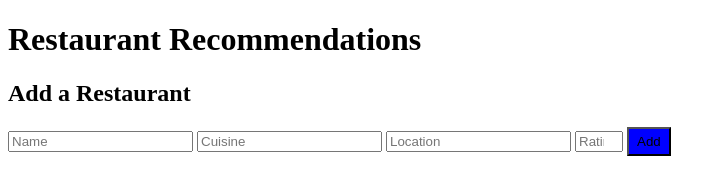
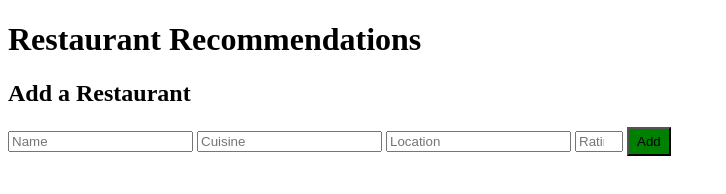
Before and after one commit to s222337266/restaurant-recommendation-app, a website: page public/index.html in a window 1280 px wide. Shown: the whole page, without its empty margins (0-726 px from the left). Drawn offline with Linux system fonts and the light colour scheme; no server answers.

Commit message:
CHange button color to green

```diff
--- a/public/index.html
+++ b/public/index.html
@@ -42,7 +42,7 @@
         <input type="text" id="cuisine" placeholder="Cuisine" required />
         <input type="text" id="location" placeholder="Location" required />
         <input type="number" id="rating" placeholder="Rating" required min="1" max="5" />
-        <button type="submit" style="background-color: blue; padding: 5px 8px;">Add</button>
+        <button type="submit" style="background-color:green; padding: 5px 8px;">Add</button>
     </form>
 </body>
 </html>
```
